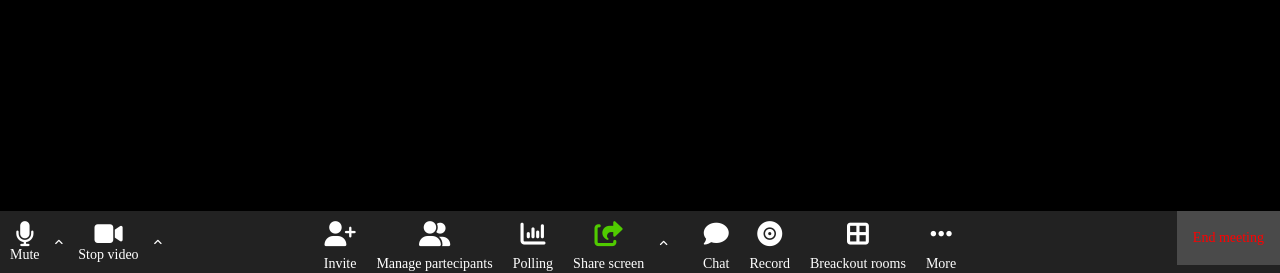
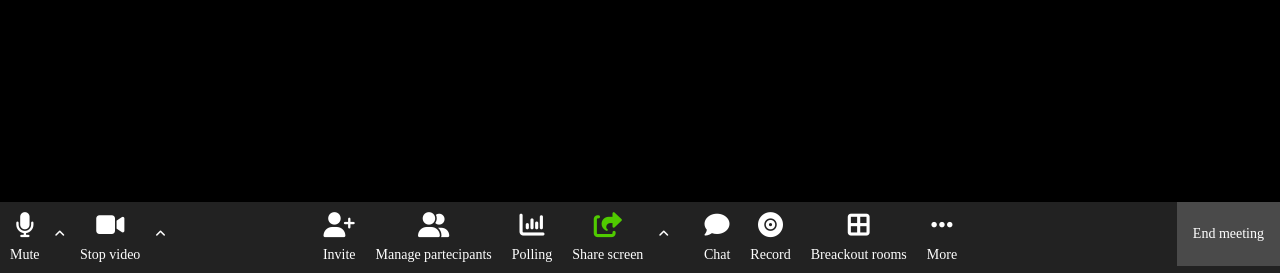
Before and after one commit to GiacomoDiNardo/html-css-zoom, a plain HTML site: page index.html in a window 1280 px wide. Shown: the part 527-800 px from the top of the page. Drawn offline with Linux system fonts and the light colour scheme.

Commit message:
add a tag to bottom bar elements

```diff
--- a/css/style.css
+++ b/css/style.css
@@ -68,6 +68,7 @@
 
 .bottom-bar i {
     font-size: 25px;
+    padding-bottom: 10px;
  }
 
 .user-tools {
@@ -78,7 +79,7 @@
 }
 
 .user-tools .tools-options i {
-    font-size: 10px;
+    font-size: 12px;
 }
 
 .end-meeting {
@@ -93,7 +94,7 @@
     display: inline-block;
     text-decoration: none;
     color: red;
-    padding: 1.2rem 1rem;
+    padding: 1.5rem 1rem;
 }
 
 .central {
@@ -102,11 +103,12 @@
     position: absolute;
     left: 50%;
     top: 10px;
-    transform: translateX(-50%);
+    transform: translatex(-50%);
 }
 
-.central i {
-    margin-bottom: 10px;
+.bottom-bar a {
+    color: white;
+    text-decoration: none;
 }
 
 .share-icon i {
--- a/index.html
+++ b/index.html
@@ -355,6 +355,7 @@
 
         <div class="bottom-bar">
             <div class="left-side d-flex">
+                <a href="#" >
                     <div class="user-tools d-flex">
                         <div class="mic-icon">
                             <i class="fa-solid fa-microphone"></i>
@@ -365,7 +366,9 @@
                             <i class="fa-solid fa-angle-up"></i>
                         </div>
                     </div>
+                </a>
 
+                <a href="#">
                     <div class="user-tools d-flex">
                         <div class="video-icon">
                             <i class="fa-solid fa-video"></i>
@@ -375,27 +378,35 @@
                         <div class="tools-options">
                             <i class="fa-solid fa-angle-up"></i>
                         </div>
+                    </div>
+                </a>
 
-                </div>
             </div>
 
             <div class="central d-flex">
                 <div class="add-users">
+                    <a href="#">
                         <i class="fa-solid fa-user-plus"></i>
                         <div class="function">Invite</div>
+                    </a>
                 </div>
 
                 <div class="manage-users">
+                    <a href="#">
                         <i class="fa-solid fa-user-group"></i>
                         <div class="function">Manage partecipants</div>
+                    </a>
                 </div>
 
                 <div class="chart">
+                    <a href="#">
                         <i class="fa-solid fa-chart-column"></i>
                         <div class="function">Polling</div>
+                    </a>
                 </div>
 
-                <div class="user-tools d-flex">
+                <div class="share-screen">
+                    <a href="#" class="user-tools d-flex">
                         <div class="share-icon">
                           <i class="fa-solid fa-share-from-square"></i>
                           <div class="share">Share screen</div>
@@ -404,26 +415,35 @@
                         <div class="tools-options">
                             <i class="fa-solid fa-angle-up"></i>
                         </div>
+                    </a>
                 </div>
 
                 <div class="chat">
+                    <a href="#">
                         <i class="fa-solid fa-comment"></i>
                         <div class="function">Chat</div>
+                    </a>
                 </div>
 
                 <div class="record">
+                    <a href="#">
                         <i class="fa-solid fa-record-vinyl"></i>
                         <div class="function">Record</div>
+                    </a>
                 </div>
 
                 <div class="rooms">
+                    <a href="#">
                         <i class="fa-solid fa-border-all"></i>
                         <div class="function">Breackout rooms</div>
+                    </a>
                 </div>
 
                 <div class="more">
+                    <a href="#">
                         <i class="fa-solid fa-ellipsis"></i>
                         <div class="function">More</div>
+                    </a>
                 </div>
             </div>
 
```
Lines whose indentation alone changed are shown as unchanged.
